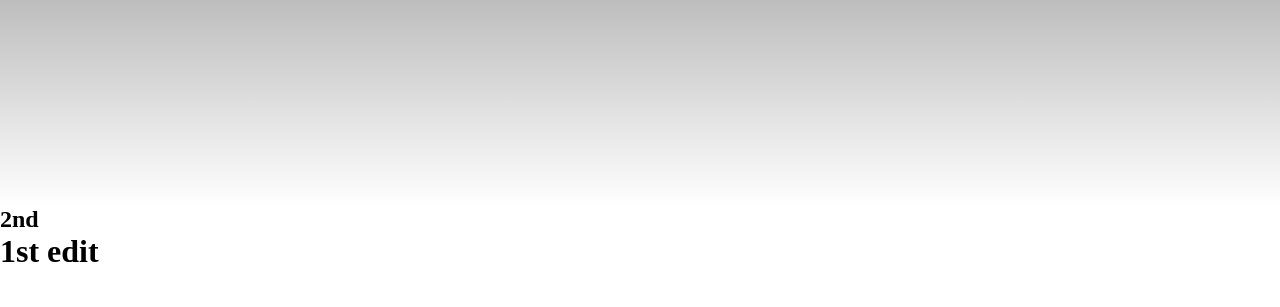
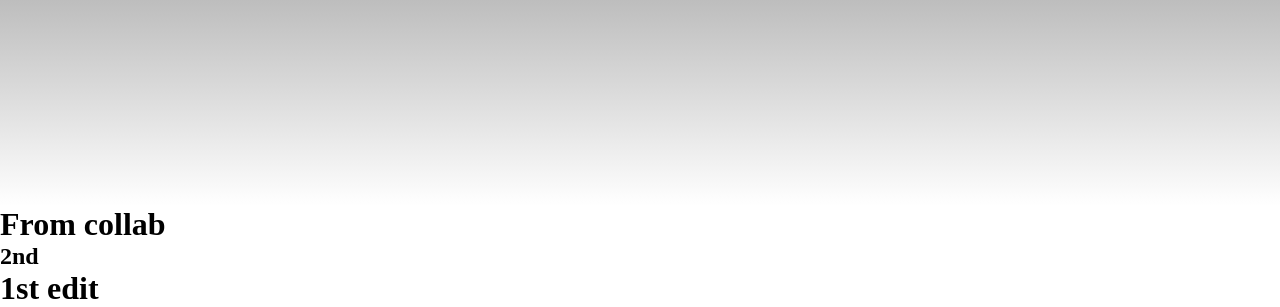
Before and after one commit to Jdelina/land, a plain HTML site: page index.html in a window 1280 px wide. Shown: the part 594-901 px from the top of the page. Before the commit the page ends 864 px from the top, so only its background shows below. Drawn offline with nearby package versions, Linux system fonts and the light colour scheme.

Commit message:
Update index.html
Update

```diff
--- a/index.html
+++ b/index.html
@@ -63,6 +63,7 @@
         </div>
     </div>
 
+    <h1> From collab </h1>
 
     <h2> 2nd</h2>
     <h1> 1st edit</h1>
```
